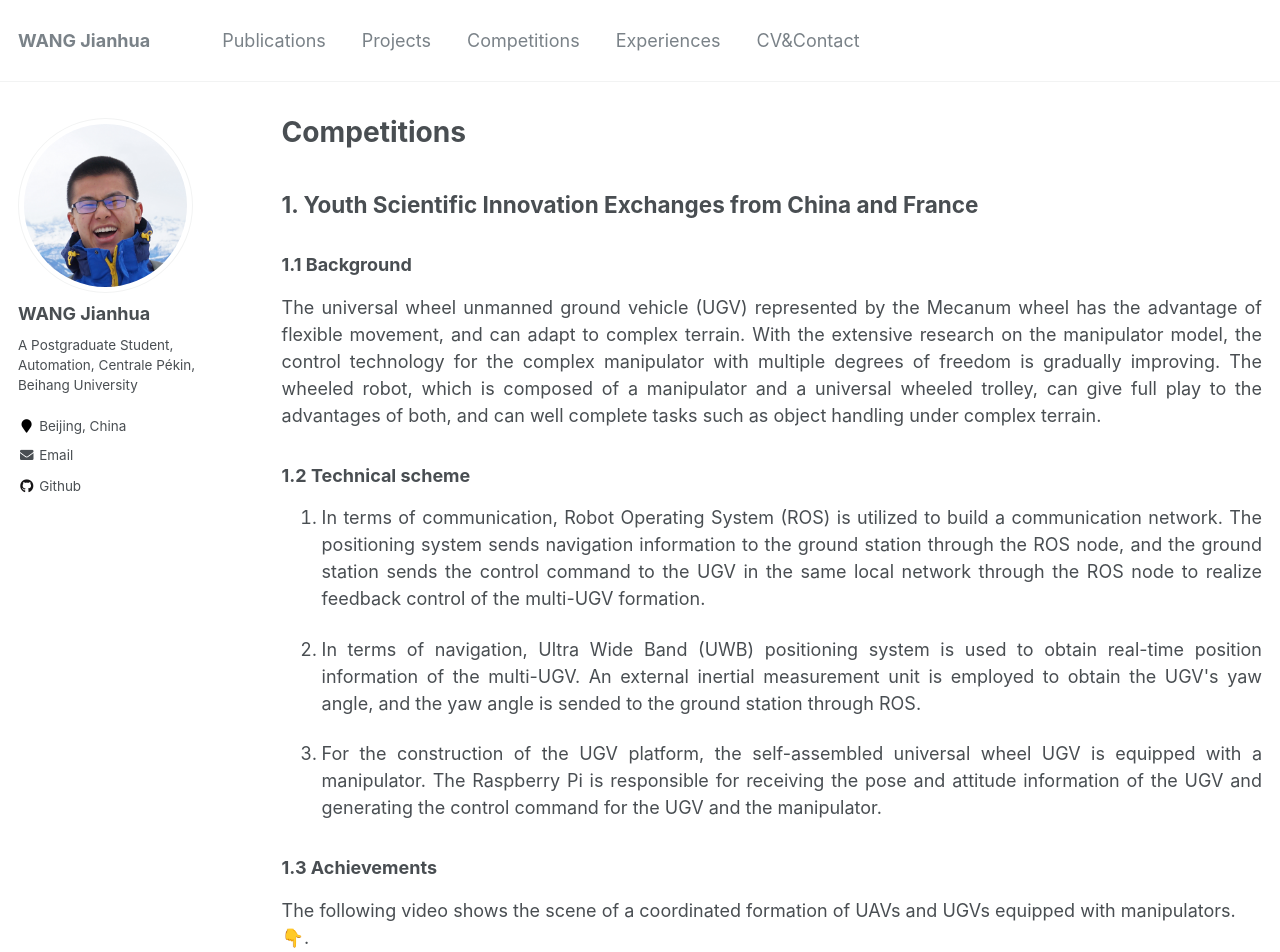
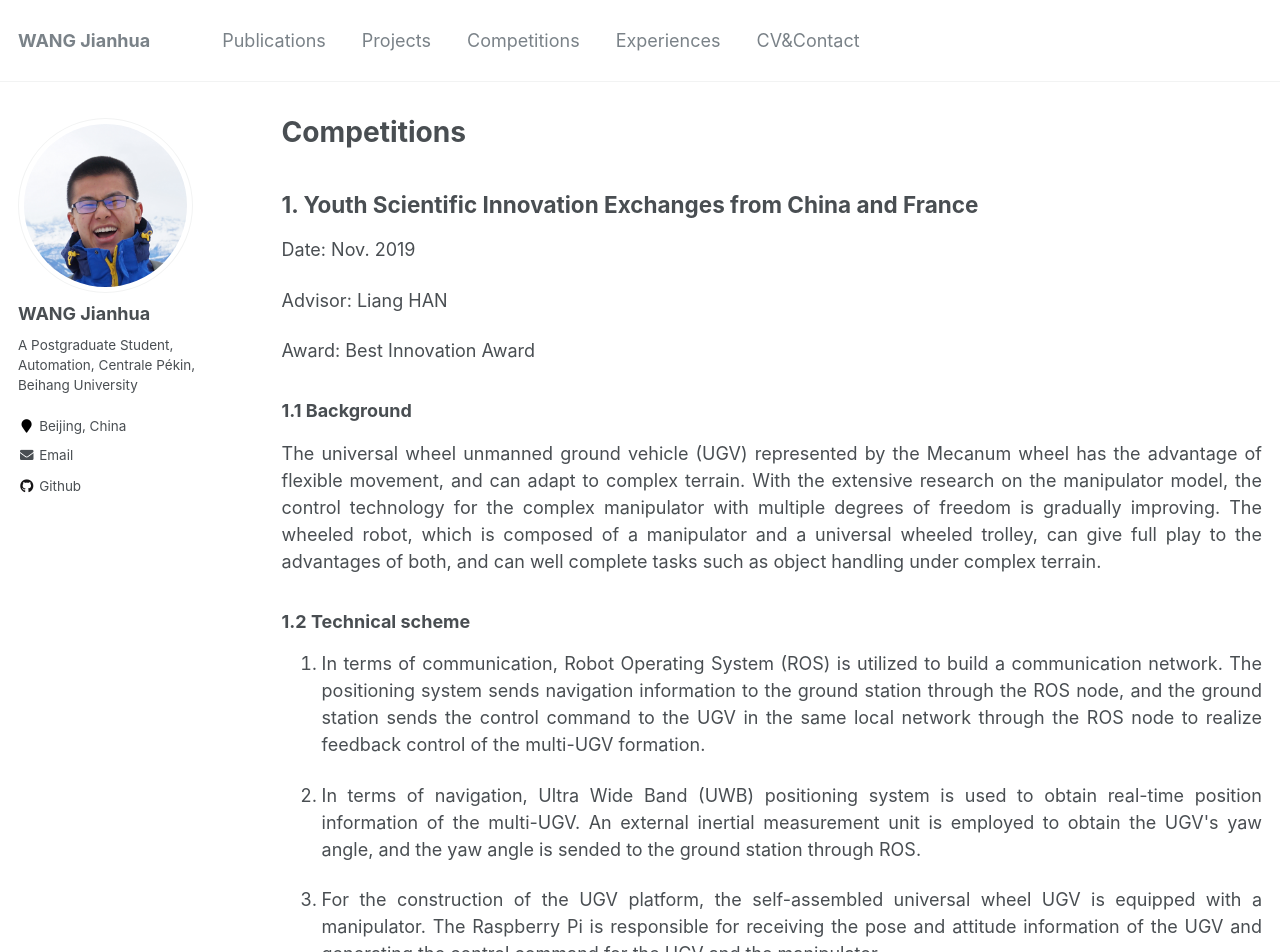
Before and after one commit to jianhua-WANG-ENS/old-homepage, a Jekyll site: the page built from _pages/Competitions.md, in a window 1280 px wide and 1400 px high. Shown: the top 952 px of the window. Built offline with Jekyll 4.4.1, drawn with Linux system fonts in a browser that asks for light colours; some of the changed text lies outside the part shown.

Commit message:
Update Competitions.

```diff
--- a/_pages/Competitions.md
+++ b/_pages/Competitions.md
@@ -17,6 +17,13 @@ author_profile: true
 {% endfor %} -->
 
 ## 1. Youth Scientific Innovation Exchanges from China and France
+
+Date: Nov. 2019
+
+Advisor: Liang HAN
+
+Award: Best Innovation Award
+
 
 ### 1.1 Background
 
@@ -39,9 +46,13 @@ The universal wheel unmanned ground vehicle (UGV) represented by the Mecanum whe
 
 ### 1.3 Achievements
 
-The following video shows the scene of a coordinated formation of UAVs and UGVs equipped with manipulators.👇.
+The following video shows the scene of a coordinated formation of UAVs and UGVs equipped with manipulators. 😎
 
   <iframe width="560" height="315" src="https://www.youtube.com/embed/wzu0CHlsenE" frameborder="0" allow="accelerometer; autoplay; encrypted-media; gyroscope; picture-in-picture" allowfullscreen></iframe>
 
+  ### 1.4 Team photo
 
-## 2. Cup
+  <img src="https://jianhua-WANG-BUAA.github.io/images/competition-china-french.jpg" alt="competition-china-french.jpg" border="0"/>
+
+
+## 2. "Lijian Cup" Smart Aerospace Innovation Competition
```
Also changed, not shown: images/competition-china-french.jpg (added).
